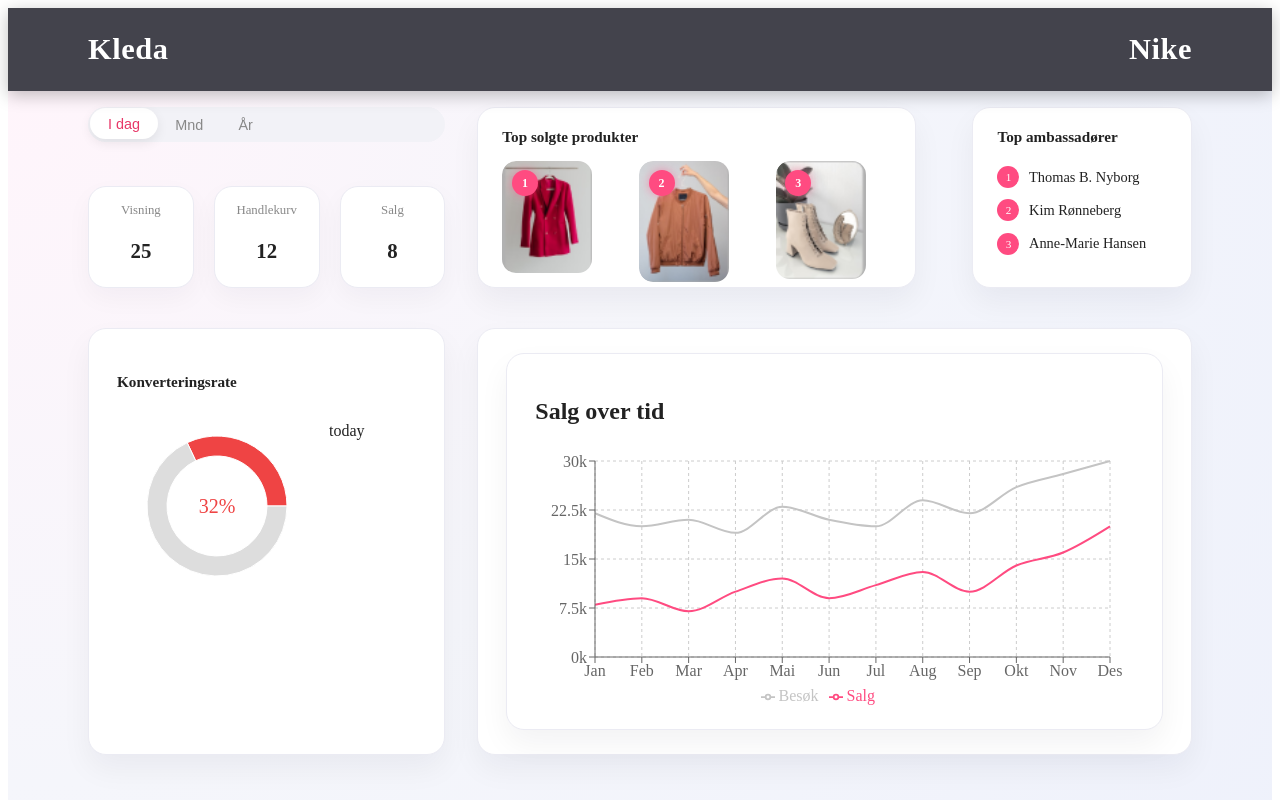
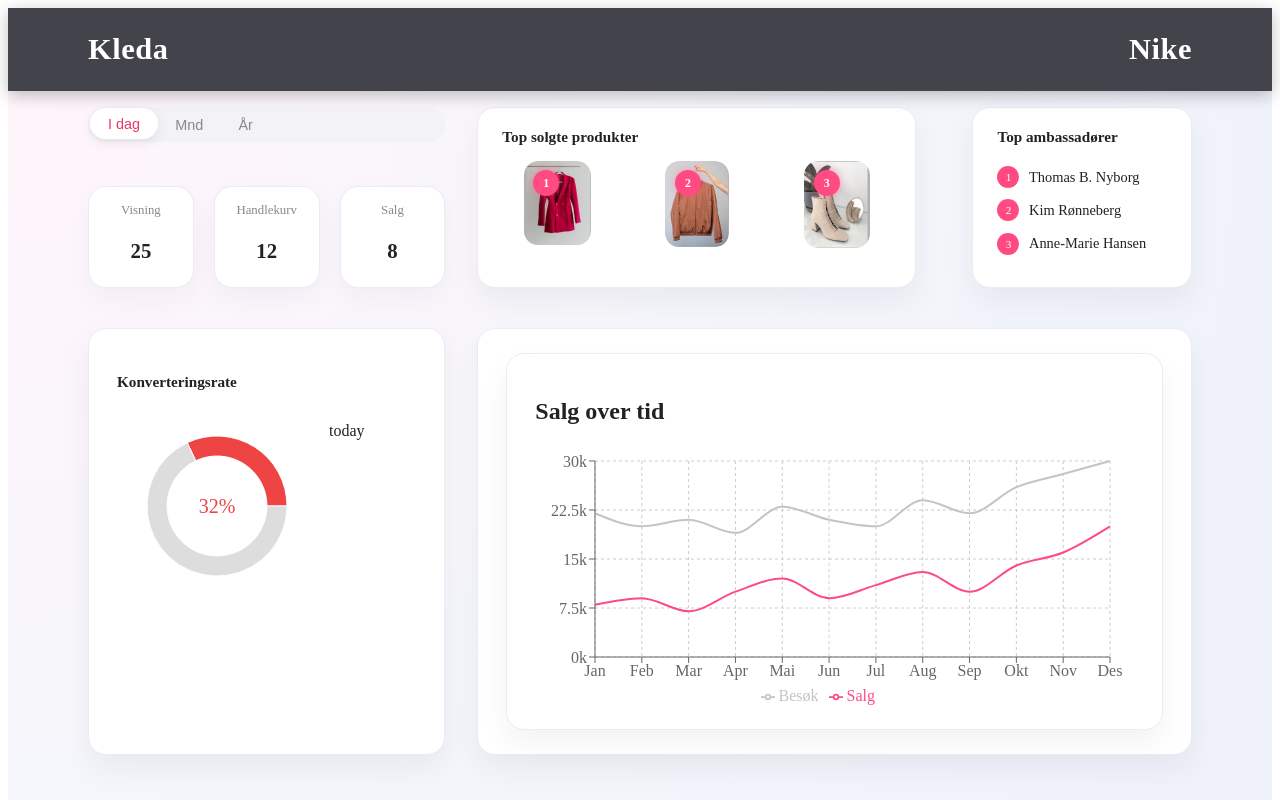
Before and after one commit to FetterPetter/dashboard, a React (Vite) app: page / in a window 1280 px wide. Shown: the top 800 px of the page. Built offline with nearby package versions, Linux system fonts and the light colour scheme.

Commit message:
center produkter

```diff
--- a/src/app/pages/DashboardPage.css
+++ b/src/app/pages/DashboardPage.css
@@ -121,12 +121,14 @@
 
 .produkter {
   display: flex;
-  gap: 1.3rem;
+  justify-content: space-around;
+  gap: 2rem;
 }
 
 .produkter > div {
   position: relative;
-  flex: 1;
+  flex: 0 0 auto;
+  /*flex: 1;*/
   border-radius: 14px;
   overflow: hidden;
   background: transparent;
```
